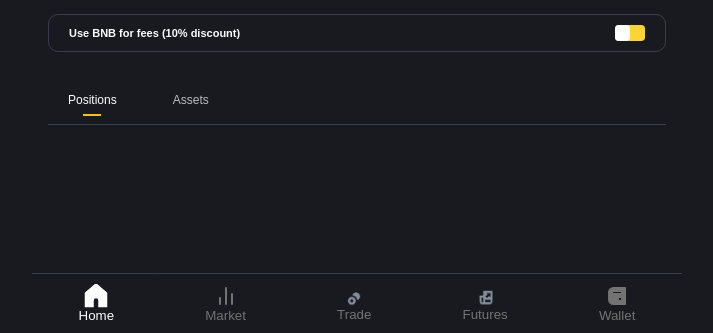
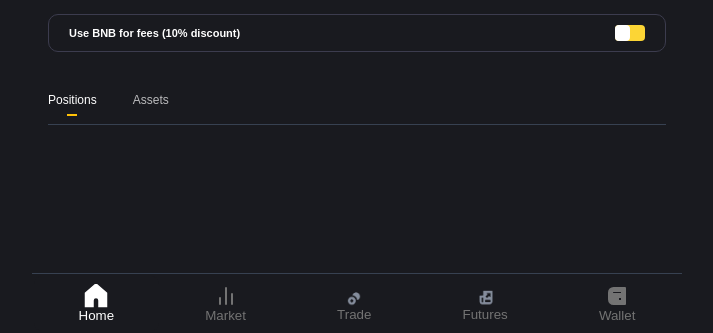
Before and after one commit to Tariq628/binance_clone, a Django app: template binance_app/templates/index.html in a window 1280 px wide. Shown: the part 467-800 px from the top of the page, without its empty margins (283-996 px from the left). Run offline with Django 5.2, Linux system fonts and the light colour scheme; the template is opened without the code that fills it, so the values that code supplies are empty; some web fonts are replaced.

Commit message:
left alignment

```diff
--- a/static/css/index.css
+++ b/static/css/index.css
@@ -70,11 +70,6 @@ body {
     width: 50%;
 
     margin-bottom: 1rem;
-
-    .tab-position {
-      padding-left: 0 !important;
-      padding-right: 0 !important;
-    }
 
     .tab-item {
       color: #737373;
@@ -424,6 +419,12 @@ body {
     background-color: #191a1f; /* Solid background to prevent transparency while scrolling */
     border-bottom: 1px solid #374151; /* Optional: you can add a border to separate it visually */
 
+
+    .tab-position {
+      padding-left: 0 !important;
+      padding-right: 0 !important;
+    }
+
     .tab-item {
       --_underline-color: transparent;
       border: 0;
```
